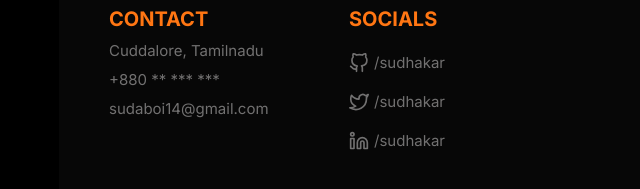
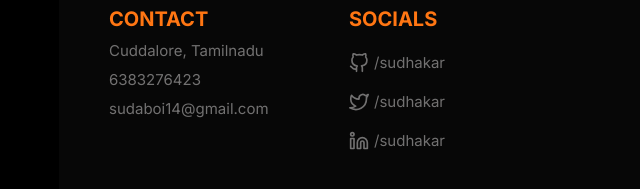
Before and after one commit to sudhakar672/Resumepage, a plain HTML site: page index.html in a window 1280 px wide. Shown: the part 1548-1737 px from the top of the page, 81-721 px from the left. Drawn offline with nearby package versions, Linux system fonts and the light colour scheme.

Commit message:
Update index.html

```diff
--- a/index.html
+++ b/index.html
@@ -123,7 +123,7 @@
             Cuddalore, Tamilnadu
           </p>
           <p class="description">
-            +880 ** *** ***
+            6383276423
           </p>
           <p class="description">
             sudaboi14@gmail.com
```
